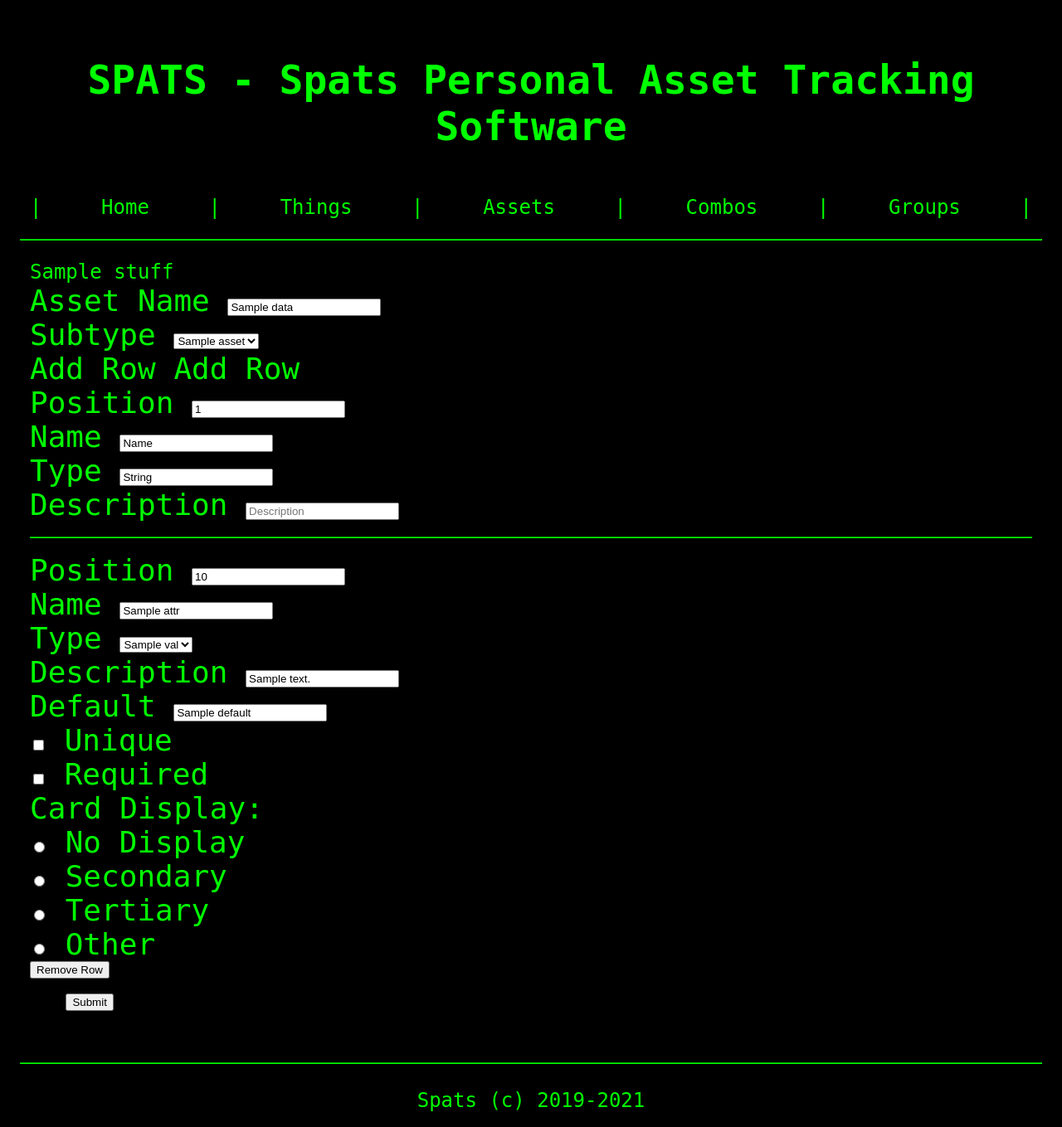
After one commit to spatsapp/frontend, a Flask app: template spats_frontend/templates/symbolic_new.html.j2 in a window 1280 px wide. The commit adds this page. Shown: the whole page at 83% size. Run offline with Flask 2, Linux system fonts and the light colour scheme; the template is opened without the code that fills it: most values are stand-ins (such as "Sample title", 1, 10 or a date in 2020); some libraries are stand-ins or nearby versions.

Commit message:
shared symbolic and material tmeplates

```diff
--- a/spats_frontend/static/base.css
+++ b/spats_frontend/static/base.css
@@ -79,3 +79,7 @@ td {
 .key {
 	text-align: right;
 }
+
+.row {
+	display: inline;
+}
--- a/spats_frontend/templates/base.html.j2
+++ b/spats_frontend/templates/base.html.j2
@@ -21,10 +21,6 @@
 			| <a href="/">Home</a>|<a href="/thing">Things</a>|<a href="/asset">Assets</a>|<a href="/combo">Combos</a>|<a href="/group">Groups</a>|
 			</div>
 			{% block nav %}
-			<br />
-			<div>
-			|<a href="/info">Info</a>|<a href="/edit">Edit</a>|<a href="/new">New</a>|
-			</div>
 			{% endblock nav %}
 		</nav>
 		<hr />
--- /dev/null
+++ b/spats_frontend/templates/symbolic_new.html.j2
@@ -0,0 +1,252 @@
+{% extends "base.html.j2" %}
+
+{% block css %}
+{% endblock %}
+
+{% block js %}
+<script>
+	function remove(arr) {
+		var what, a = arguments, L = a.length, ax;
+		while (L > 1 && arr.length) {
+			what = a[--L];
+			while ((ax= arr.indexOf(what)) !== -1) {
+				arr.splice(ax, 1);
+			}
+		}
+		return arr;
+	}
+
+	function generateDropdown(types, idName, primary=true) {
+		types = primary ? types : remove(remove(types, 'Hidden'), 'List')
+		html = '<select class="form-control ' + (primary ? '' : idName + '_type_list') + '" id="' + idName + '" name="' + idName + '" ' + (primary ? 'onchange=\'showListSubtypes(this, "' + idName + '_list");\'' : '') + '">'
+		types.forEach(t => {
+			html += '<option value="' + t + '">' + t + '</option>'
+		});
+		return html + '</select>'
+	}
+
+	function generateRow(types, idName) {
+		return '<hr class="' + idName + '_rowinfo"/>' +
+		'<div class="form-row ' + idName + '_rowinfo">' +
+			'<div class="form-group col-2">' +
+				'<label for="' + idName + '_position" name="' + idName + '_position">Position</label>' +
+				'<input class="form-control" type="number" id="' + idName + '_position" name="' + idName + '_position" min=2 step=1 placeholder="pos">' +
+			'</div>' +
+			'<div class="form-group col-4">' +
+				'<label for="' + idName + '_name" name="' + idName + '_name">Name</label>' +
+				'<input class="form-control" type="text" id="' + idName + '_name" name="' + idName + '_name" placeholder="Name">' +
+			'</div>' +
+
+			'<div class="form-group col-3">' +
+				'<label for="' + idName + '_type" name="' + idName + '_type">Type</label>' +
+				generateDropdown(types, idName+"_type") +
+			'</div>' +
+
+			'<div class="form-group col-3 ' + idName + '_type_list" style="display: none;">' +
+				'<label class="' + idName + '_type_list" for="' + idName + '_type_list" name="' + idName + '_type_list">List Type</label>' +
+				generateDropdown(types, idName+"_type_list", false) +
+			'</div>' +
+		'</div>' +
+		'<div class="form-row ' + idName + '_rowinfo">' +
+			'<div class="form-group col-6">' +
+				'<label for="' + idName + '_desc" name="' + idName + '_desc">Description</label>' +
+				'<input class="form-control" type="text" id="' + idName + '_desc" name="' + idName + '_desc" placeholder="Description">' +
+			'</div>' +
+			'<div class="form-group col-3">' +
+				'<label for="' + idName + '_default" name="' + idName + '_default">Default</label>' +
+				'<input class="form-control" type="text" id="' + idName + '_default" name="' + idName + '_default" placeholder="Default">' +
+			'</div>' +
+			'<div class="form-check form-check-inline col-1">' +
+				'<input class="form-check-input" type="checkbox" id="' + idName + '_unique" name="' + idName + '_unique" value="Unique">' +
+				'<label class="form-check-label" for="' + idName + '_unique" name="' + idName + '_unique">Unique</label>' +
+			'</div>' +
+			'<div class="form-check form-check-inline col-1">' +
+				'<input class="form-check-input" type="checkbox" id="' + idName + '_required" name="' + idName + '_required" value="Required">' +
+				'<label class="form-check-label" for="' + idName + '_required" name="' + idName + '_required">Required</label>' +
+			'</div>' +
+		'</div>' +
+		'<div class="form-row ' + idName + '_rowinfo">' +
+			'<div class="col-2">Card Display: </div>' +
+			'<div class="form-check form-check-inline col-2">' +
+				'<input class="form-check-input" type="radio" id="' + idName + '_display_1" name="' + idName + '_display" value="nodisplay">' +
+				'<label class="form-check-label" for="' + idName + '_display_1">No Display</label>' +
+			'</div>' +
+			'<div class="form-check form-check-inline col-2">' +
+				'<input class="form-check-input" type="radio" id="' + idName + '_display_2" name="' + idName + '_display" value="secondary">' +
+				'<label class="form-check-label" for="' + idName + '_display_2">Secondary</label>' +
+			'</div>' +
+			'<div class="form-check form-check-inline col-2">' +
+				'<input class="form-check-input" type="radio" id="' + idName + '_display_3" name="' + idName + '_display" value="tertiary">' +
+				'<label class="form-check-label" for="' + idName + '_display_3">Tertiary</label>' +
+			'</div>' +
+			'<div class="form-check form-check-inline col-2">' +
+				'<input class="form-check-input" type="radio" id="' + idName + '_display_4" name="' + idName + '_display" value="other">' +
+				'<label class="form-check-label" for="' + idName + '_display_4">Other</label>' +
+			'</div>' +
+			'<button type="button" class="btn btn-primary btn-block col-1" onclick="removerow(' + idName + ')">Remove Row</button>' +
+		'</div>'
+	}
+
+	// https://stackoverflow.com/a/29321711
+	function showListSubtypes(that, idName) {
+		if (that.value == "List") {
+			$('.' + idName).show()
+		} else {
+			$('.' + idName).hide()
+		}
+	}
+
+	$(document).ready(function () {
+		var counter = {% if count is defined %}{{ count }}{% else %}1{% endif %};
+
+		$("#addrow").on("click", function (e) {
+			e.preventDefault();
+			$(".attributes").append(generateRow({{ attrs|safe }}, counter));
+			counter++;
+		});
+	});
+
+	function removerow(position) {
+		console.log('Position: ' + position)
+		$('.' + position + '_rowinfo').remove()
+	}
+</script>
+{% endblock %}
+
+
+{% block content %}
+	<div class="container-fluid" style="font-size:150%">
+		{% if error is defined %}
+			{{error|safe}}
+		{% endif %}
+
+		<form action="{% if edit %}/a{{data.name}}/edit{% else %}/asset/new{% endif %}" method="POST">
+			<input type="hidden" name="csrf_token" value="{{ csrf_token() }}"/>
+			<input type="hidden" name="id" value="{{ data.id }}"/>
+			<div class="form-row">
+				<div class="form-group col-8 col-sm-8">
+					<label for="name" name="name">Asset Name</label>
+					<input class="form-control" type="text" id="name" name="name" placeholder="Name" value="{{ data.name }}">
+				</div>
+				<div class="form-group col-3 col-sm-3">
+					<label for="subtype" name="subtype">Subtype</label>
+					<select class="form-control" id="subtype" name="subtype">
+						{% for asset in assets %}
+						<option value="{{asset}}" {% if data.subtype == asset %}selected{% endif %}>{{asset}}</option>
+						{% endfor %}
+					</select>
+				</div>
+				<div class="form-group col-1 col-sm-1">
+					<label for="addrow" name="addrow">Add Row</label>
+					<a class="btn btn-primary btn-block" href="#" role="button" id="addrow">Add Row</a>
+				</div>
+			</div>
+			<div class="attributes">
+				<div class="form-row">
+					<div class="form-group col-1 col-sm-2">
+						<label for="0_position" name="0_position">Position</label>
+						<input class="form-control" type="number" id="0_position" name="0_position" value="1" readonly>
+					</div>
+					<div class="form-group col-3 col-sm-3">
+						<label for="0_name" name="0_name">Name</label>
+						<input class="form-control" type="text" id="0_name" name="0_name" value="Name" readonly>
+					</div>
+
+					<div class="form-group col-2 col-sm-2">
+						<label for="0_type" name="0_type">Type</label>
+						<input class="form-control" type="text" id="0_type" name="0_type" value="String" readonly>
+					</div>
+
+					<div class="form-group col-3 col-sm-5">
+						<label for="0_desc" name="0_desc">Description</label>
+						<input class="form-control" type="text" id="0_desc" name="0_desc" placeholder="Description">
+					</div>
+					<input class="form-check-input" type="checkbox" id="0_unique"    name="0_unique"   value="Unique"   hidden>
+					<input class="form-check-input" type="checkbox" id="0_required"  name="0_required" value="Required" hidden checked>
+					<input class="form-check-input" type="radio"    id="0_display_0" name="0_display"  value="primary"  hidden>
+				</div>
+
+				{% for attr in data.attrList %}
+				<hr class="{{ attr.pos }}_rowinfo"/>
+				<div class="form-row {{ attr.pos }}_rowinfo">
+					<div class="form-group col-2">
+						<label for="{{ attr.pos }}_position" name="{{ attr.pos }}_position">Position</label>
+						<input class="form-control" type="number" id="{{ attr.pos }}_position" name="{{ attr.pos }}_position" min=2 step=1 value={{ attr.pos + 1 }} placeholder="pos">
+					</div>
+					<div class="form-group col-4">
+						<label for="{{ attr.pos }}_name" name="{{ attr.pos }}_name">Name</label>
+						<input class="form-control" type="text" id="{{ attr.pos }}_name" name="{{ attr.pos }}_name" placeholder="Name" value="{{ attr.name }}">
+					</div>
+
+					<div class="form-group col-3">
+						<label for="{{ attr.pos }}_type" name="{{ attr.pos }}_type">Type</label>
+						<select class="form-control" id="{{ attr.pos }}_type" name="{{ attr.pos }}_type" onchange='showListSubtypes(this, "{{ attr.pos }}_type_list");'>
+							{% for val in attrs %}
+							<option value="{{val}}" {% if attr.typeid == val %}selected{% endif %}>{{val}}</option>
+							{% endfor %}
+						</select>
+					</div>
+
+					<div class="form-group col-3 {{ attr.pos }}_type_list" style="{% if attr.typeid != 'List' %}display: none;{% endif %}">
+						<label class="{{ attr.pos }}_type_list" for="{{ attr.pos }}_type_list" name="{{ attr.pos }}_type_list">List Type</label>
+
+						<select class="form-control {{ attr.pos }}_type_list" id="{{ attr.pos }}_type_list" name="{{ attr.pos }}_type_list">
+							{% for val in attrs %}
+							{% if val != 'List' %}
+							<option value="{{val}}" {% if attr.typeField == val %}selected{% endif %}>{{ val }}</option>
+							{% endif %}
+							{% endfor %}
+						</select>
+
+					</div>
+				</div>
+				<div class="form-row {{ attr.pos }}_rowinfo">
+					<div class="form-group col-6">
+						<label for="{{ attr.pos }}_desc" name="{{ attr.pos }}_desc">Description</label>
+						<input class="form-control" type="text" id="{{ attr.pos }}_desc" name="{{ attr.pos }}_desc" placeholder="Description" value="{{ attr.desc }}">
+					</div>
+					<div class="form-group col-3">
+						<label for="{{ attr.pos }}_default" name="{{ attr.pos }}_default">Default</label>
+						<input class="form-control" type="text" id="{{ attr.pos }}_default" name="{{ attr.pos }}_default" placeholder="Default" value="{{ attr.default }}">
+					</div>
+					<div class="form-check form-check-inline col-1">
+						<input class="form-check-input" type="checkbox" id="{{ attr.pos }}_unique" name="{{ attr.pos }}_unique" value="Unique" {% if attr.unique %}checked{% endif %}>
+						<label class="form-check-label" for="{{ attr.pos }}_unique" name="{{ attr.pos }}_unique">Unique</label>
+					</div>
+					<div class="form-check form-check-inline col-1">
+						<input class="form-check-input" type="checkbox" id="{{ attr.pos }}_required" name="{{ attr.pos }}_required" value="Required" {% if attr.required %}checked{% endif %}>
+						<label class="form-check-label" for="{{ attr.pos }}_required" name="{{ attr.pos }}_required">Required</label>
+					</div>
+				</div>
+				<div class="form-row {{ attr.pos }}_rowinfo">
+					<div class="col-2">Card Display: </div>
+					<div class="form-check form-check-inline col-2">
+						<input class="form-check-input" type="radio" id="{{ attr.pos }}_display_1" name="{{ attr.pos }}_display" value="nodisplay" {% if attr.display == "nodisplay" %}checked{% endif %}>
+						<label class="form-check-label" for="{{ attr.pos }}_display_1">No Display</label>
+					</div>
+					<div class="form-check form-check-inline col-2">
+						<input class="form-check-input" type="radio" id="{{ attr.pos }}_display_2" name="{{ attr.pos }}_display" value="secondary" {% if attr.display == "secondary" %}checked{% endif %}>
+						<label class="form-check-label" for="{{ attr.pos }}_display_2">Secondary</label>
+					</div>
+					<div class="form-check form-check-inline col-2">
+						<input class="form-check-input" type="radio" id="{{ attr.pos }}_display_3" name="{{ attr.pos }}_display" value="tertiary" {% if attr.display == "tertiary" %}checked{% endif %}>
+						<label class="form-check-label" for="{{ attr.pos }}_display_3">Tertiary</label>
+					</div>
+					<div class="form-check form-check-inline col-2">
+						<input class="form-check-input" type="radio" id="{{ attr.pos }}_display_4" name="{{ attr.pos }}_display" value="other" {% if attr.display == "other" %}checked{% endif %}>
+						<label class="form-check-label" for="{{ attr.pos }}_display_4">Other</label>
+					</div>
+					<button type="button" class="btn btn-primary btn-block col-1" onclick="removerow({{ attr.pos }})">Remove Row</button>
+				</div>
+				{% endfor %}
+
+			</div>
+			<div class="row">
+				<div class="form-group col-1 col-sm-1">
+					<label for="submit" name="submit">&nbsp;</label>
+					<button type="submit" class="btn btn-primary btn-block" id="submit">Submit</button>
+				</div>
+			</div>
+		</form>
+	</div>
+{% endblock %}
```
Also changed, not shown: spats_frontend/__init__.py (+20 -10 lines), spats_frontend/display_generator.py (+38 -14 lines), spats_frontend/templates/asset.html.j2 (deleted, +0 -24 lines), spats_frontend/templates/assets.html.j2 (deleted, +0 -9 lines), spats_frontend/templates/list.html.j2 (deleted, +0 -17 lines), spats_frontend/templates/material_info.html.j2 (added, +22 -0 lines), spats_frontend/templates/material_list.html.j2 (added, +27 -0 lines), spats_frontend/templates/material_new.html.j2 (added, +29 -0 lines), spats_frontend/templates/symbolic_info.html.j2 (added, +36 -0 lines), spats_frontend/templates/symbolic_list.html.j2 (added, +18 -0 lines), spats_frontend/templates/thing.html.j2 (deleted, +0 -13 lines).
